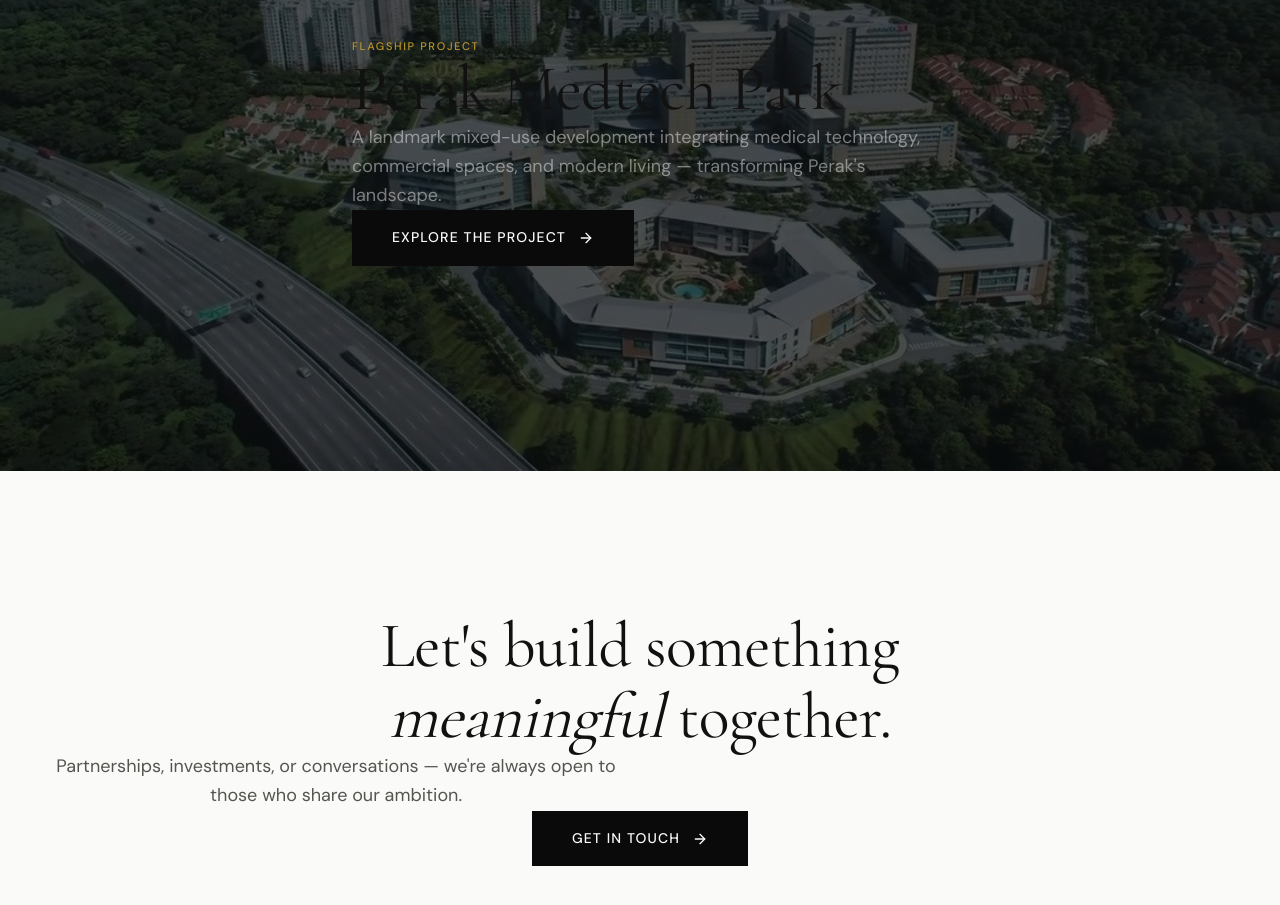
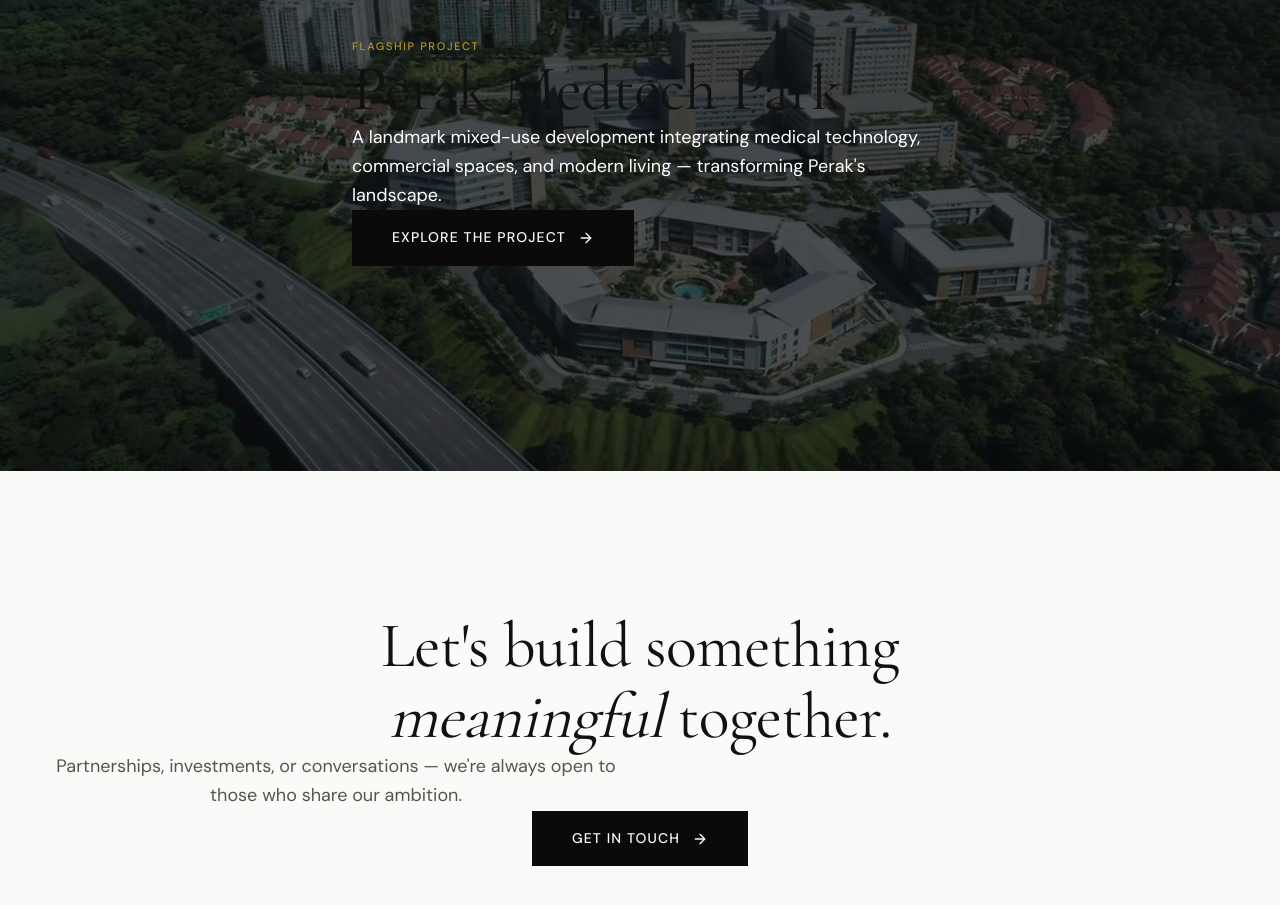
Before and after one commit to shamnashriq-ai/triballiance-website, a Next.js app: page / in a window 1280 px wide. Shown: the part 3140-4045 px from the top of the page. Built offline with nearby package versions, Linux system fonts and the light colour scheme.

Commit message:
Change Perak Medtech Park text color to full white

```diff
--- a/src/app/page.tsx
+++ b/src/app/page.tsx
@@ -277,7 +277,7 @@ export default function HomePage() {
             >
               Perak Medtech Park
             </h2>
-            <p className="text-white/45 text-lg max-w-xl leading-relaxed mb-12">
+            <p className="text-white text-lg max-w-xl leading-relaxed mb-12">
               A landmark mixed-use development integrating medical technology,
               commercial spaces, and modern living — transforming Perak&apos;s landscape.
             </p>
--- a/src/app/projects/page.tsx
+++ b/src/app/projects/page.tsx
@@ -62,7 +62,7 @@ export default function ProjectsPage() {
             initial={{ opacity: 0 }}
             animate={{ opacity: 1 }}
             transition={{ duration: 0.6, delay: 0.3 }}
-            className="text-white/40 text-[var(--text-small)] mt-4"
+            className="text-white text-[var(--text-small)] mt-4"
           >
             Perak, Malaysia
           </motion.p>
```
